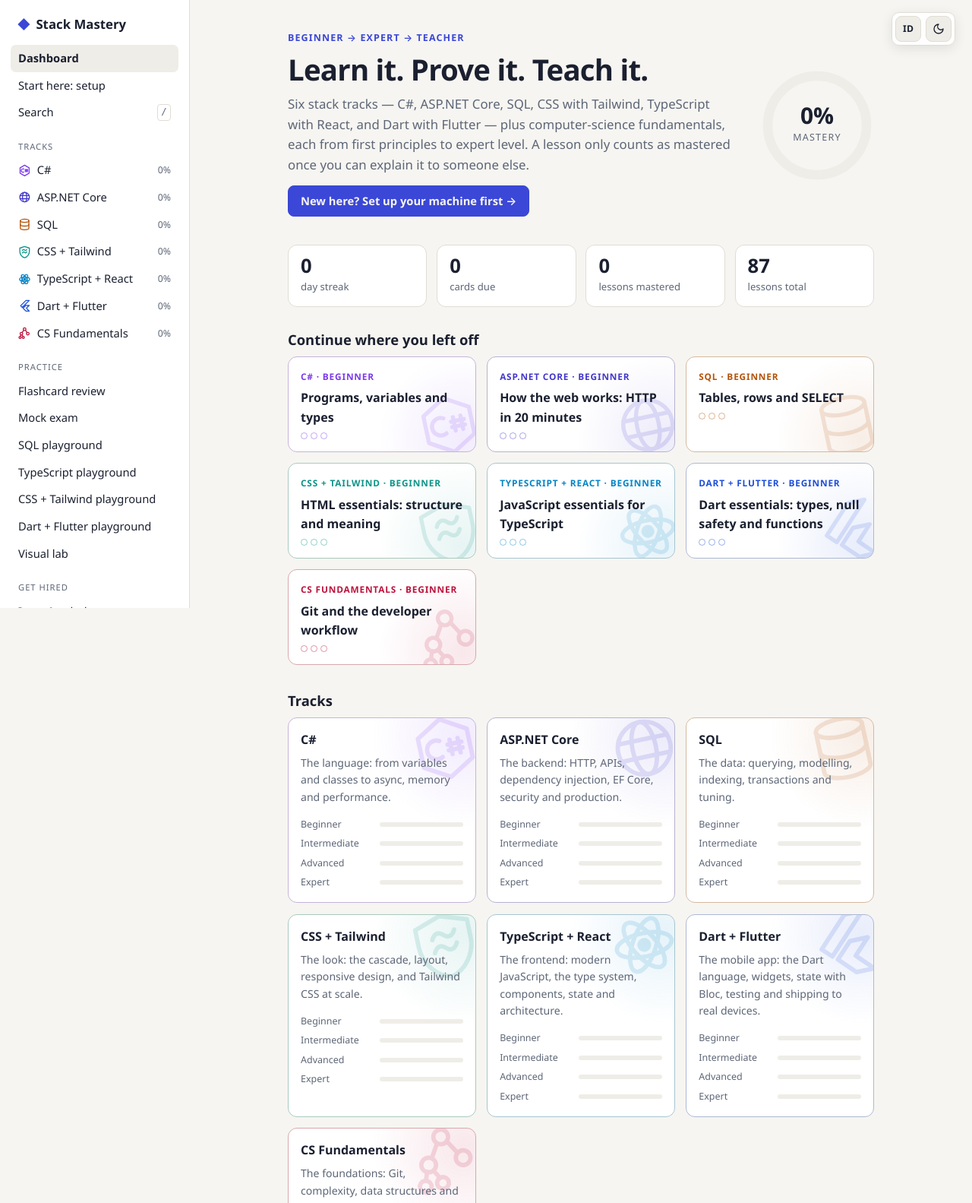
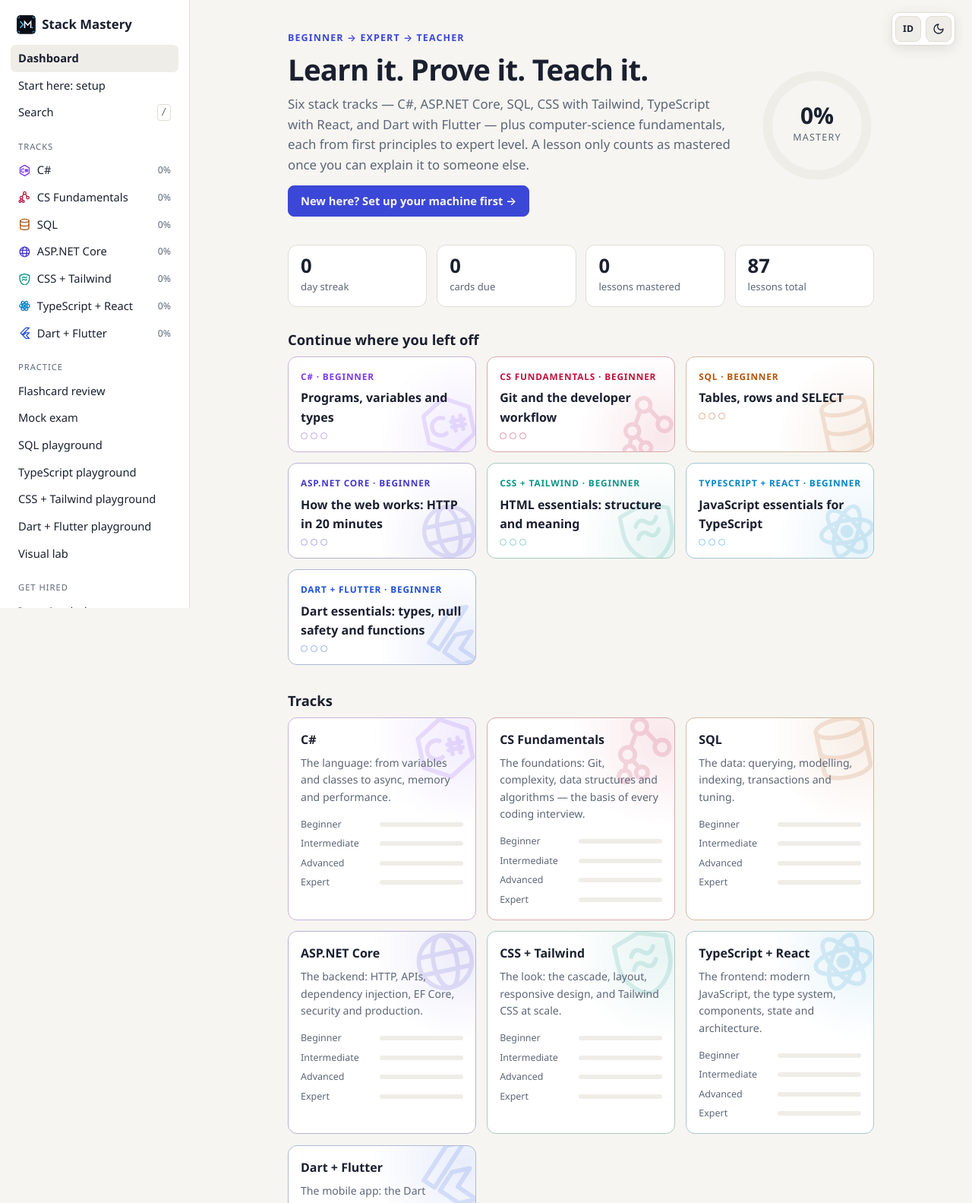
Before and after one commit to mumaralfajar/stack-mastery, an Astro site: page / in a window 1280 px wide. Shown: the top 1583 px of the page at 76% size. Built offline with nearby package versions, Linux system fonts and the light colour scheme; Astro itself is replaced by a stand-in of ours.

Commit message:
Add branded favicon and navigation logo
Adds SVG/ICO favicon assets, replaces the text nav icon with the Stack Mastery logo, updates related styling, and reorders the fundamentals track consistently across the app and README.

```diff
--- a/src/layouts/Layout.astro
+++ b/src/layouts/Layout.astro
@@ -16,6 +16,8 @@ const {
   <head>
     <meta charset="utf-8" />
     <meta name="viewport" content="width=device-width,initial-scale=1" />
+    <link rel="icon" type="image/svg+xml" href="/stack-mastery/favicon.svg" />
+    <link rel="icon" href="/stack-mastery/favicon.ico" />
     <meta name="generator" content={Astro.generator} />
     <title>{title}</title>
     <meta name="title" content={title} />
--- a/src/scripts/main.js
+++ b/src/scripts/main.js
@@ -1,11 +1,11 @@
 import './util.js';
 import '../../data/csharp.js';
+import '../../data/fundamentals.js';
+import '../../data/sql.js';
 import '../../data/aspnet.js';
-import '../../data/sql.js';
 import '../../data/css.js';
 import '../../data/react.js';
 import '../../data/flutter.js';
-import '../../data/fundamentals.js';
 import '../../data/projects.js';
 import '../../data/interview.js';
 import '../../data/interview-cs.js';
--- a/src/scripts/nav.js
+++ b/src/scripts/nav.js
@@ -27,7 +27,8 @@ export function renderNav() {
   const [a, b] = cur.split('/');
   const link = (href, label, on, extra) => h('a', { href, class: 'nav-link' + (on ? ' on' : ''), 'aria-current': on ? 'page' : null, onclick: () => setMenu(false) }, label, extra);
   const due = dueCards().length;
-  const brand = () => h('a', { href: '#/', class: 'brand', onclick: () => setMenu(false) }, h('span', { class: 'logo' }, '◆'), 'Stack Mastery');
+  const LOGO_SVG = `<svg viewBox="0 0 128 128" fill="none" aria-hidden="true"><rect width="128" height="128" rx="14" fill="#06090f"/><rect x="6" y="6" width="116" height="116" rx="10" stroke="#1e293b" stroke-width="3" fill="#090d16"/><path d="M6 18 H20 M18 6 V20 M122 18 H108 M110 6 V20 M6 110 H20 M18 122 V108 M122 110 H108 M110 122 V108" stroke="#38bdf8" stroke-width="3"/><path d="M26 44 L44 64 L26 84" stroke="#38bdf8" stroke-width="8" stroke-linecap="square" stroke-linejoin="miter"/><path d="M54 84 V44 L75 67 L96 44 V84" stroke="#f8fafc" stroke-width="8" stroke-linecap="square" stroke-linejoin="miter"/><circle cx="106" cy="84" r="4.5" fill="#38bdf8"/></svg>`;
+  const brand = () => h('a', { href: '#/', class: 'brand', onclick: () => setMenu(false) }, h('span', { class: 'logo', html: LOGO_SVG }), 'Stack Mastery');
   const nextLang = LANG === 'id' ? 'en' : 'id', nextLangName = LANG === 'id' ? 'English' : 'Bahasa Indonesia';
   nav.replaceChildren(
     h('div', { class: 'nav-top' },
--- a/src/styles/style.css
+++ b/src/styles/style.css
@@ -47,8 +47,9 @@ code { font-family: var(--mono); font-size: .88em; background: var(--sunken); pa
 #view { outline: none; }
 .page { max-width: 820px; margin: 0 auto; padding: 2.5rem 1.5rem 5rem; }
 .page.wide { max-width: 1100px; }
-.brand { display: flex; align-items: center; gap: .45rem; font-weight: 700; font-size: 1.05rem; color: var(--text); text-decoration: none; white-space: nowrap; }
-.logo { color: var(--accent); }
+.brand { display: flex; align-items: center; gap: .5rem; font-weight: 700; font-size: 1.05rem; color: var(--text); text-decoration: none; white-space: nowrap; }
+.logo { display: inline-flex; width: 1.55rem; height: 1.55rem; flex: none; }
+.logo svg { width: 100%; height: 100%; display: block; border-radius: 5px; }
 .nav-top { display: flex; align-items: center; justify-content: space-between; padding: 0 .5rem .8rem; }
 .nav-actions {
   position: fixed; top: 1rem; right: 1.4rem; z-index: 50;
@@ -176,10 +177,10 @@ textarea { width: 100%; resize: vertical; line-height: 1.5; }
   transform: rotate(-12deg);
   transition: transform .25s cubic-bezier(0.22, 1, 0.36, 1), opacity .25s;
 }
-.track-card {
+.track-card, .card:has(.bar) {
   background: radial-gradient(160px circle at calc(100% - 1rem) 1.5rem, color-mix(in srgb, var(--tc) 10%, transparent), transparent 75%), var(--surface);
 }
-.track-card .card-ico { top: -.45rem; right: -.45rem; bottom: auto; width: 5.8rem; height: 5.8rem; }
+.track-card .card-ico, .card:has(.bar) .card-ico { top: -.45rem; right: -.45rem; bottom: auto; width: 5.8rem; height: 5.8rem; }
 .card-ico svg { width: 100%; height: 100%; fill: none; stroke: currentColor; stroke-width: 1.5; stroke-linecap: round; stroke-linejoin: round; }
 .card:hover .card-ico { opacity: .24; transform: rotate(-4deg) scale(1.08); }
 .card p { color: var(--muted); font-size: .88rem; margin: 0; }
```
Also changed, not shown: README.md, public/favicon.ico (added), public/favicon.svg (added).
